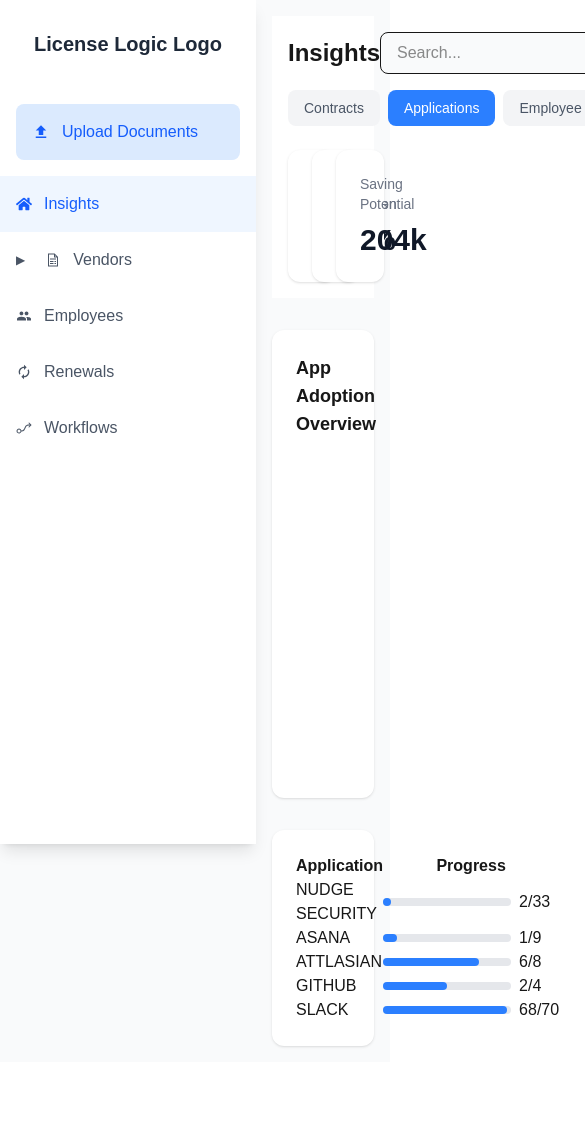
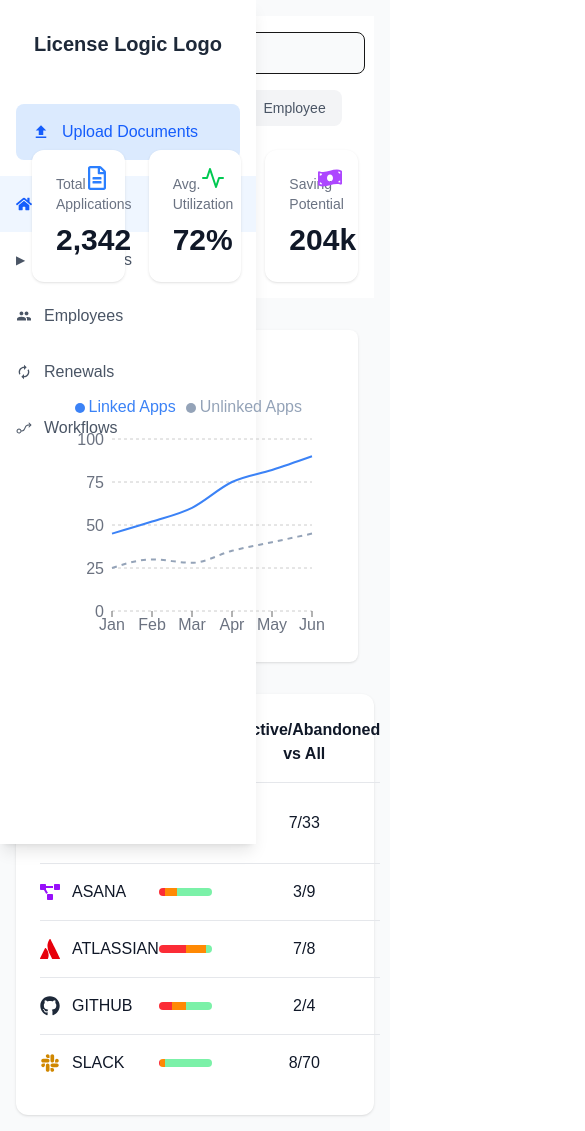
Before and after one commit to sharker92/cigolesnecil, a Next.js app: page /insights in a window 390 px wide. Shown: the top 1131 px of the page, 585 px wide, since content can reach past the window. Before the commit the page ends 1062 px from the top, so only its background shows below. Built offline with nearby package versions, Linux system fonts and the light colour scheme.

Commit message:
👌 IMPROVE: Almost done, missing review.

```diff
--- a/src/app/insights/page.tsx
+++ b/src/app/insights/page.tsx
@@ -14,7 +14,7 @@
   return (
     <div className="min-h-screen bg-gray-50 dark:bg-gray-900 transition-colors">
       <Sidebar />
-      <main className="p-4 lg:overflow-y-auto lg:h-screen">
+      <main className="p-4 lg:overflow-y-auto lg:h-screen ml-0 lg:ml-64">
         <Header activeTab={activeTab} setActiveTab={setActiveTab} />
 
         <div className="mt-8 space-y-8 max-w-screen-2xl">
--- a/src/components/AdoptionChart.tsx
+++ b/src/components/AdoptionChart.tsx
@@ -1,23 +1,71 @@
 "use client"
-import { BarChart, Bar, XAxis, YAxis, Tooltip } from 'recharts';
+import { LineChart, Line, XAxis, YAxis, CartesianGrid, Tooltip, ResponsiveContainer, Legend } from 'recharts';
+
+
+const mockChartData = [
+    { month: 'Jan', linked: 45, unlinked: 25 },
+    { month: 'Feb', linked: 52, unlinked: 30 },
+    { month: 'Mar', linked: 60, unlinked: 28 },
+    { month: 'Apr', linked: 75, unlinked: 35 },
+    { month: 'May', linked: 82, unlinked: 40 },
+    { month: 'Jun', linked: 90, unlinked: 45 },
+];
 
 export default function AdoptionChart() {
-  const adoptionData = [
-    { month: 'Jan', linked: 65, unlinked: 35 },
-    // ... mock data from utils/data.js
-  ];
-
   return (
-    <div className="p-6 bg-white rounded-xl shadow mt-6 ml-64">
+    <div className="p-4 bg-white rounded-lg shadow-sm">
       <h3 className="text-lg font-semibold mb-4">App Adoption Overview</h3>
-      <div className="h-80">
-        <BarChart data={adoptionData}>
-          <XAxis dataKey="month" />
-          <YAxis />
-          <Tooltip />
-          <Bar dataKey="linked" fill="#3B82F6" />
-          <Bar dataKey="unlinked" fill="#94A3B8" />
-        </BarChart>
+      <div className="h-64 w-full min-w-[300px]">
+        <ResponsiveContainer width="100%" height="100%">
+          <LineChart
+            data={mockChartData}
+            margin={{ top: 5, right: 30, left: 20, bottom: 5 }}
+          >
+            <CartesianGrid strokeDasharray="3 3" vertical={false} />
+            <XAxis
+              dataKey="month"
+              axisLine={false}
+              tick={{ fill: '#6B7280' }}
+            />
+            <YAxis
+              axisLine={false}
+              tickLine={false}
+              tick={{ fill: '#6B7280' }}
+            />
+            <Tooltip
+              contentStyle={{
+                background: '#fff',
+                border: 'none',
+                borderRadius: '8px',
+                boxShadow: '0 2px 4px rgba(0,0,0,0.1)'
+              }}
+            />
+            <Legend
+              verticalAlign="top"
+              align="right"
+              iconType="circle"
+              iconSize={10}
+              wrapperStyle={{ paddingBottom: '20px' }}
+            />
+            <Line
+              type="monotone"
+              dataKey="linked"
+              stroke="#3B82F6"
+              strokeWidth={2}
+              dot={false}
+              name="Linked Apps"
+            />
+            <Line
+              type="monotone"
+              dataKey="unlinked"
+              stroke="#94A3B8"
+              strokeWidth={2}
+              strokeDasharray="5 5"
+              dot={false}
+              name="Unlinked Apps"
+            />
+          </LineChart>
+        </ResponsiveContainer>
       </div>
     </div>
   );
--- a/src/components/ContractsPanel.tsx
+++ b/src/components/ContractsPanel.tsx
@@ -1,7 +1,7 @@
 "use client";
 export default function ContractsPanel() {
   return (
-      <div className="p-6 bg-white rounded-xl shadow mt-6 ml-64">
+      <div className="p-6 bg-white rounded-xl shadow mt-6">
       <h2 className="text-xl font-semibold mb-4">Contracts Overview</h2>
     </div>
   );
--- a/src/components/EmloyeePanel.tsx
+++ b/src/components/EmloyeePanel.tsx
@@ -1,7 +1,7 @@
 "use client";
 export default function EmployeePanel() {
   return (
-      <div className="p-6 bg-white rounded-xl shadow mt-6 ml-64">
+      <div className="p-6 bg-white rounded-xl shadow mt-6">
     <h2 className="text-xl font-semibold mb-4">Employee Statistics</h2>
     </div>
   );
--- a/src/components/Header.tsx
+++ b/src/components/Header.tsx
@@ -1,6 +1,9 @@
 "use client";
 import { useState } from "react";
 import MetricCard from "./MetricCard";
+import { FaRegFileAlt } from "react-icons/fa";
+import { FiActivity } from "react-icons/fi";
+import { FaMoneyBillWave } from "react-icons/fa";
 
 type HeaderProps = {
   activeTab: 'applications' | 'contracts' | 'employee';
@@ -8,7 +11,6 @@
 };
 
 export default function Header({ activeTab, setActiveTab }: HeaderProps) {
-
   const tabs = [
     { id: "contracts", label: "Contracts" },
     { id: "applications", label: "Applications" },
@@ -16,7 +18,7 @@
   ];
 
   return (
-    <header className="ml-64 p-4 bg-white ">
+    <header className="p-4 bg-white ">
       <div className="flex justify-between items-center">
         <h1 className="text-2xl font-bold">Insights</h1>
         <input
@@ -44,10 +46,22 @@
         </div>
       </div>
 
-      <div className="grid grid-cols-4 gap-6 mt-6">
-        <MetricCard title="Total Applications" value="2,342" />
-        <MetricCard title="Avg. Utilization" value="72%" />
-        <MetricCard title="Saving Potential" value="204k" />
+      <div className="grid grid-cols-3 gap-6 mt-6">
+        <MetricCard
+          title="Total Applications"
+          value="2,342"
+          icon={<FaRegFileAlt className="w-6 h-6 text-blue-500" />}
+        />
+        <MetricCard
+          title="Avg. Utilization"
+          value="72%"
+          icon={<FiActivity className="w-6 h-6 text-green-500" />}
+        />
+        <MetricCard
+          title="Saving Potential"
+          value="204k"
+          icon={<FaMoneyBillWave className="w-6 h-6 text-purple-500" />}
+        />
       </div>
     </header>
   );
--- a/src/components/InactiveTable.tsx
+++ b/src/components/InactiveTable.tsx
@@ -1,39 +1,80 @@
 "use client"
+import { FaShieldAlt, FaProjectDiagram, FaAtlassian, FaGithub, FaSlack } from 'react-icons/fa';
+
 export default function InactiveTable() {
   const accounts = [
-      { app: 'NUDGE SECURITY', total: 33, current: 2 },
-    { app: 'ASANA', total: 9, current: 1 },
-    { app: 'ATTLASIAN', total: 8, current: 6 },
-    { app: 'GITHUB', total: 4, current: 2 },
-    { app: 'SLACK', total: 70, current: 68 },
+    { app: 'NUDGE SECURITY', total: 33, inactive: 2, abandoned: 5 },
+    { app: 'ASANA', total: 9, inactive: 1, abandoned: 2 },
+    { app: 'ATLASSIAN', total: 8, inactive: 4, abandoned: 3 },
+    { app: 'GITHUB', total: 4, inactive: 1, abandoned: 1 },
+    { app: 'SLACK', total: 70, inactive: 2, abandoned: 6 },
   ];
 
+  const getAppIcon = (appName: string) => {
+    switch(appName.toUpperCase()) {
+      case 'NUDGE SECURITY':
+        return <FaShieldAlt className="w-5 h-5 text-blue-600" />;
+      case 'ASANA':
+        return <FaProjectDiagram className="w-5 h-5 text-purple-600" />;
+      case 'ATLASSIAN':
+        return <FaAtlassian className="w-5 h-5 text-red-600" />;
+      case 'GITHUB':
+        return <FaGithub className="w-5 h-5 text-gray-800" />;
+      case 'SLACK':
+        return <FaSlack className="w-5 h-5 text-yellow-600" />;
+      default:
+        return <FaShieldAlt className="w-5 h-5 text-gray-500" />;
+    }
+  };
+
   return (
-    <div className="p-6 bg-white rounded-xl shadow mt-6 ml-64">
+    <div className="p-6 bg-white rounded-xl shadow mt-6">
       <table className="w-full">
         <thead>
-          <tr>
-            <th>Application</th>
-            <th>Progress</th>
+          <tr className="border-b border-gray-200">
+            <th className="pb-4 text-left font-semibold text-gray-900 w-2/5">Application</th>
+            <th className="pb-4 text-left font-semibold text-gray-900 w-2/5">Progress</th>
+            <th className="pb-4 text-center font-semibold text-gray-900 w-1/5">Inactive/Abandoned vs All</th>
           </tr>
         </thead>
         <tbody>
-          {accounts.map((account) => (
-            <tr key={account.app}>
-              <td>{account.app}</td>
-              <td>
-                <div className="flex items-center gap-2">
-                  <div className="w-32 h-2 bg-gray-200 rounded-full">
+          {accounts.map((account) => {
+            const inactivePercentage = (account.inactive / account.total) * 100;
+            const abandonedPercentage = (account.abandoned / account.total) * 100;
+            const remainingPercentage = 100 - inactivePercentage - abandonedPercentage;
+
+            return (
+              <tr key={account.app} className="border-b border-gray-200 last:border-0 hover:bg-gray-50">
+                <td className="py-4">
+                  <div className="flex items-center gap-3">
+                    {getAppIcon(account.app)}
+                    <span className="font-medium text-gray-900">{account.app}</span>
+                  </div>
+                </td>
+                <td className="py-4 pr-4">
+                  <div className="w-full h-2 rounded-full overflow-hidden flex">
                     <div
-                      className="h-full bg-blue-500 rounded-full transition-all"
-                      style={{ width: `${(account.current/account.total)*100}%` }}
+                      className="h-full bg-red-500"
+                      style={{ width: `${inactivePercentage}%` }}
+                    />
+                    <div
+                      className="h-full bg-orange-400"
+                      style={{ width: `${abandonedPercentage}%` }}
+                    />
+                    <div
+                      className="h-full bg-green-300"
+                      style={{ width: `${remainingPercentage}%` }}
                     />
                   </div>
-                  <span>{account.current}/{account.total}</span>
-                </div>
-              </td>
-            </tr>
-          ))}
+                </td>
+                <td className="py-4 text-center px-6">
+                  <span className="font-medium text-gray-900">
+                    {account.inactive + account.abandoned}/{account.total}
+                  </span>
+                </td>
+              </tr>
+            )}
+          )}
         </tbody>
       </table>
     </div>
--- a/src/components/InsightsAppPanel.tsx
+++ b/src/components/InsightsAppPanel.tsx
@@ -4,9 +4,11 @@
 
 export default function ApplicationsPanel() {
   return (
-    <>
-      <AdoptionChart />
+    <div className="w-full space-y-8">
+      <div className="w-full pr-4">
+        <AdoptionChart />
+      </div>
       <InactiveTable />
-    </>
+    </div>
   );
 }
--- a/src/components/MetricCard.tsx
+++ b/src/components/MetricCard.tsx
@@ -1,8 +1,20 @@
 "use client";
+import { ReactNode } from "react";
 
-export default function MetricCard({ title, value }: {title:string, value:string}) {
+type MetricCardProps = {
+  title: string;
+  value: string;
+  icon?: ReactNode;
+};
+
+export default function MetricCard({ title, value, icon }: MetricCardProps) {
   return (
-    <div className="p-6 bg-white dark:bg-gray-800 rounded-xl shadow-sm hover:shadow-md transition-shadow">
+    <div className="p-6 bg-white dark:bg-gray-800 rounded-xl shadow-sm hover:shadow-md transition-shadow relative">
+      {icon && (
+        <div className="absolute top-4 right-4">
+          {icon}
+        </div>
+      )}
       <h3 className="text-sm font-medium text-gray-500 dark:text-gray-400">
         {title}
       </h3>
```
Lines whose indentation alone changed are shown as unchanged.
